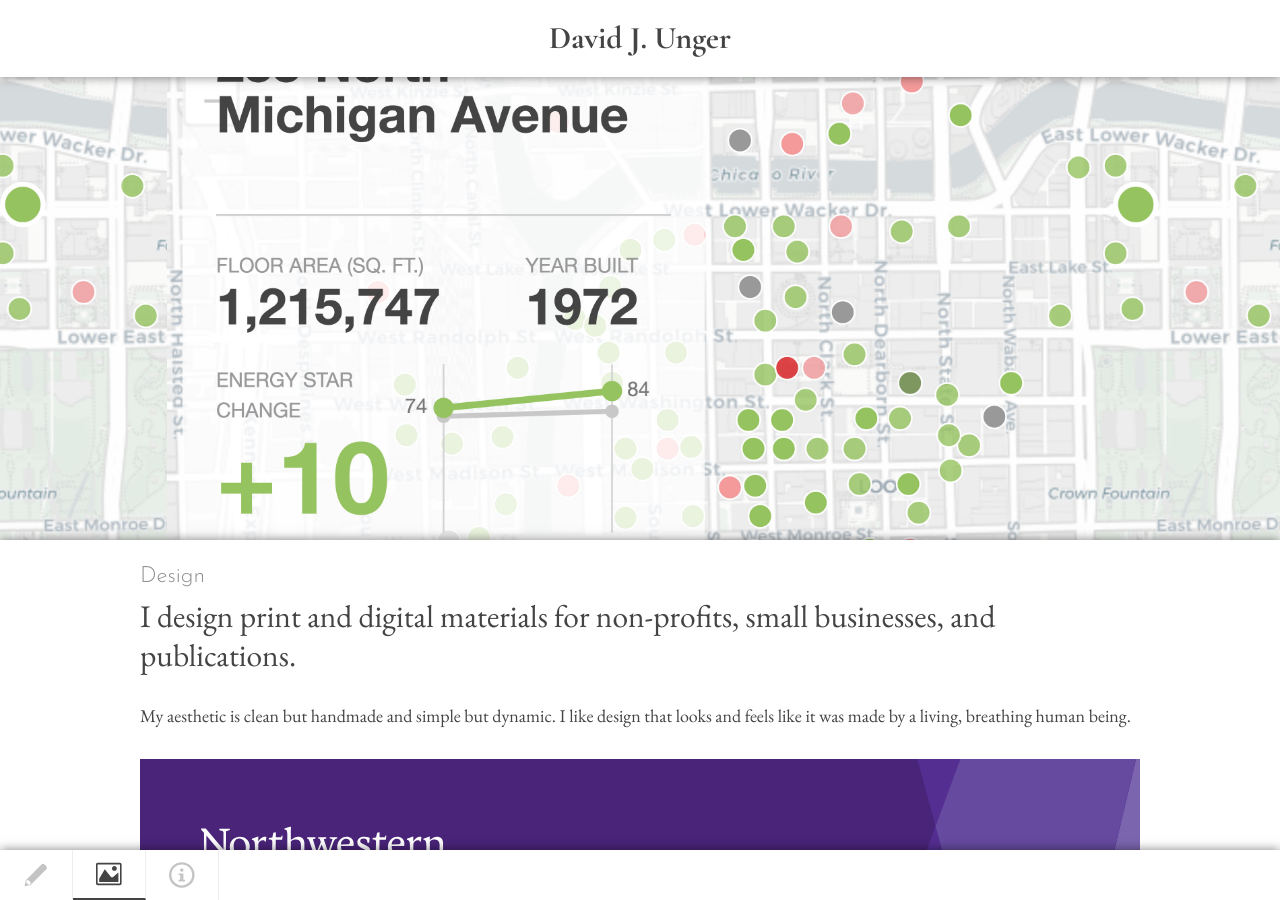
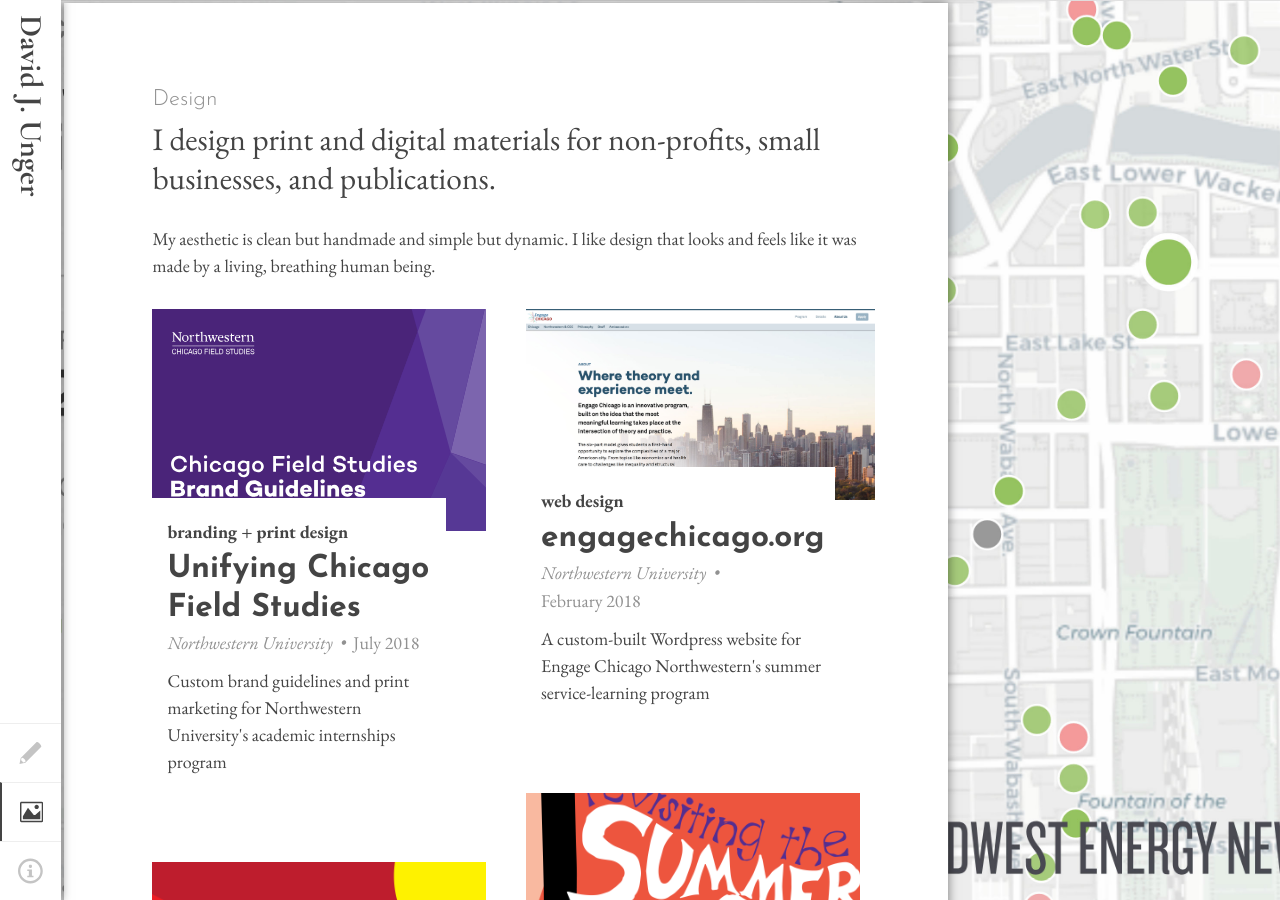
Before and after one commit to dungerdunger/dungerdunger.github.io, a Jekyll site: the page built from _pages/02_design.md, in a window 1280 px wide and 900 px high. Built offline with Jekyll 4.4.1, drawn with Linux system fonts in a browser that asks for light colours.

Commit message:
got desktop version more or less set up basically, neads tweaking

```diff
--- a/_includes/header.html
+++ b/_includes/header.html
@@ -3,7 +3,6 @@
 		<h1><a href="{{ site.url }}">{{ site.title }}</a></h1>
 	</div>
 	<nav>
-
 	{% for node in site.pages %}
 		{% if node.title %}
 			{% assign downtitle = node.title | downcase %}
@@ -13,6 +12,5 @@
 			</a>
 		{% endif %}
 	{% endfor %}
-
 	</nav>
 </header>
--- a/_sass/_style.scss
+++ b/_sass/_style.scss
@@ -11,21 +11,29 @@
 	max-width:1000px;
 	margin-left:10px;
 	margin-right:10px;
-	@media (min-width:700px) {
+	@media (min-width:1000px) {
 		margin-left:auto;
 		margin-right:auto;
+		padding-left:10%;
+		padding-right:10%;
 	}
 }
 
 ul.items {
 	list-style:none;
 	padding:0;
-
+	@media (min-width:1000px) {
+		column-count:2;
+		column-gap:40px;
+	}
 }
 
 .item {
 		display:grid;
 		margin-bottom:20px;
+		-webkit-column-break-inside: avoid;
+		          page-break-inside: avoid;
+		               break-inside: avoid;
 		img {
 			//width:calc(100% - 15px);
 		}
@@ -117,6 +125,15 @@
 		font-family:$sans-serif;
 	}
 	header {
+		@media (min-width:1000px) {
+			height:100%;
+			width:61px;
+			position:fixed;
+			background:#fff;
+			box-shadow:$shadow1;
+			top:0;
+			left:0;
+		}
 		#branding {
 			box-shadow:$shadow1;
 			background:#fff;
@@ -126,12 +143,22 @@
 			width:100%;
 			padding:15px 7px;
 			//height:60px;
+			@media (min-width:1000px) {
+				background:none;
+				position:static;
+				box-shadow:none;
+			}
 			h1 {
 				margin:0;
 				font-family:$brand;
 				font-weight:700;
 				text-align:center;
 				font-size:1.75rem;
+				@media (min-width: 1000px) {
+					//transform:rotate(90deg);
+					//transform-origin: bottom left;
+					writing-mode: vertical-rl;
+				}
 			}
 		}
 		nav {
@@ -144,6 +171,14 @@
 			width:100%;
 			height: $nav_height;
 			display:flex;
+			@media (min-width:1000px) {
+				position:absolute;
+				bottom:0;
+				flex-direction:column;
+				height:auto;
+				box-shadow:none;
+
+			}
 			a.nav-page {
 				text-decoration:none;
 				display:block;
@@ -154,6 +189,14 @@
 				display:flex;
 				align-items:center;
 				justify-content:center;
+				@media (min-width:1000px) {
+					border-right:none;
+					border-top:solid 1px #eee;
+					padding-right:15px;
+					padding-left:15px;
+					padding-top:13px;
+					padding-bottom:13px;
+				}
 				svg {
 					width:80%;
 				}
@@ -163,6 +206,10 @@
 				&.active {
 					fill:$color1;
 					border-bottom:solid 2px $color1;
+					@media (min-width:1000px) {
+						border-bottom:none;
+						border-left:solid 2px $color1;
+					}
 				}
 			}
 		}
@@ -175,6 +222,10 @@
 		div.base-image {
 			width:100vw;
 			height:100vh;
+			@media (min-width:1000px) {
+				background-size:cover !important;
+				background-position:center !important;
+			}
 		}
 	}
 	main {
@@ -212,9 +263,18 @@
 		//width:calc(100% + 15px);
 		margin-top:60vh;
 		box-shadow: $shadow1;
+		@media (min-width:1000px) {
+			margin-left:64px;
+			margin-top:3px;
+			max-width:884px;
+			padding-top:80px;
+		}
 		#base {
 			.base-image {
 				height:60vh;
+				@media (min-width:1000px) {
+					height:100vh;
+				}
 			}
 		}
 		section#page-intro {
```
